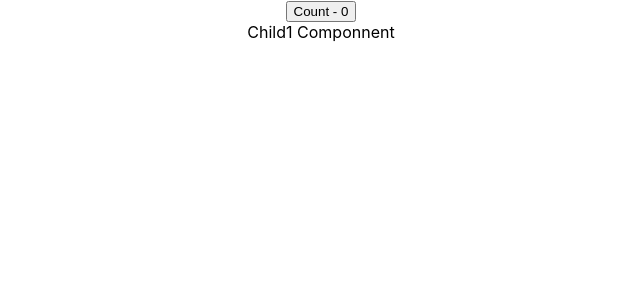
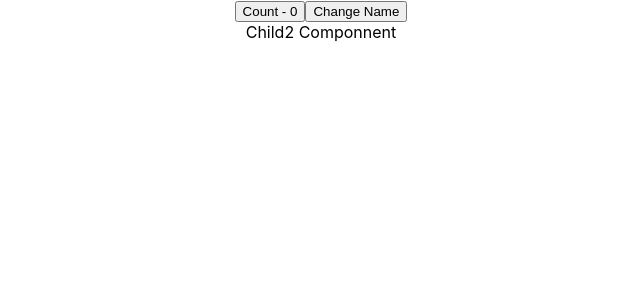
Before and after one commit to ChethanNazre/React-Render-Notes, a React (Create React App) app: page / in a window 1280 px wide. Shown: the top 300 px of the page, without its empty margins (319-959 px from the left). Built offline with nearby package versions, Linux system fonts and the light colour scheme.

Commit message:
Update Optimization

```diff
--- a/src/App.js
+++ b/src/App.js
@@ -7,13 +7,17 @@ import { ArrayUseState } from './Components/ImmutableState/ArrayUseState';
 import { Parent } from './Components/parentChild/ParentComp';
 import { Parent1 } from './Components/optimization/Parent1';
 import { Child1 } from './Components/optimization/Child1';
-
+import { GrandParent } from './Components/GrandParent';
+import { Parent2 } from './Components/optimization/Parent2';
 
 function App() {
   return (
     <div className="App">
 
-    <Parent1><Child1/></Parent1>
+      {/* <GrandParent/> */}
+      <Parent2/>
+{/*
+    <Parent1><Child1/></Parent1> */}
 
       {/* <ObjectUseState/>
 
--- /dev/null
+++ b/src/Components/GrandParent.js
@@ -0,0 +1,15 @@
+import React, {useState} from 'react'
+import { Parent1 } from './optimization/Parent1'
+import { Child1 } from './optimization/Child1'
+
+export const GrandParent = () => {
+    const [newCount, setNewCount] = useState(0)
+  return (
+    <div>
+        <button onClick={()=> setNewCount(nc => nc+1)}>GrandParent Count  {newCount} </button>
+        <Parent1 newCount={newCount}>
+            <Child1/>
+        </Parent1>
+    </div>
+  )
+}
--- /dev/null
+++ b/src/Components/optimization/Child2.js
@@ -0,0 +1,9 @@
+import React from 'react'
+
+export const Child2 = () => {
+    console.log('Child2 Render')
+  return (
+    <div>Child2 Componnent</div>
+  )
+}
+export const MemoizedChild2 = React.memo(Child2)
--- /dev/null
+++ b/src/Components/optimization/Parent2.js
@@ -0,0 +1,18 @@
+import React,{useState} from 'react'
+import { MemoizedChild2 } from './Child2'
+
+
+export const Parent2 = ({children}) => {
+    const [count, setCount] = useState(0)
+    const[name,SetName] = useState('Nazre')
+
+    console.log('Parent2 Rendered')
+  return (
+    <div>
+        <button onClick={()=> setCount(c => c+1)}>Count - {count} </button>
+        <button onClick={()=> SetName('CPT BuzzKill')}>Change Name</button>
+
+<MemoizedChild2 name ={name}/>
+    </div>
+  )
+}
```
